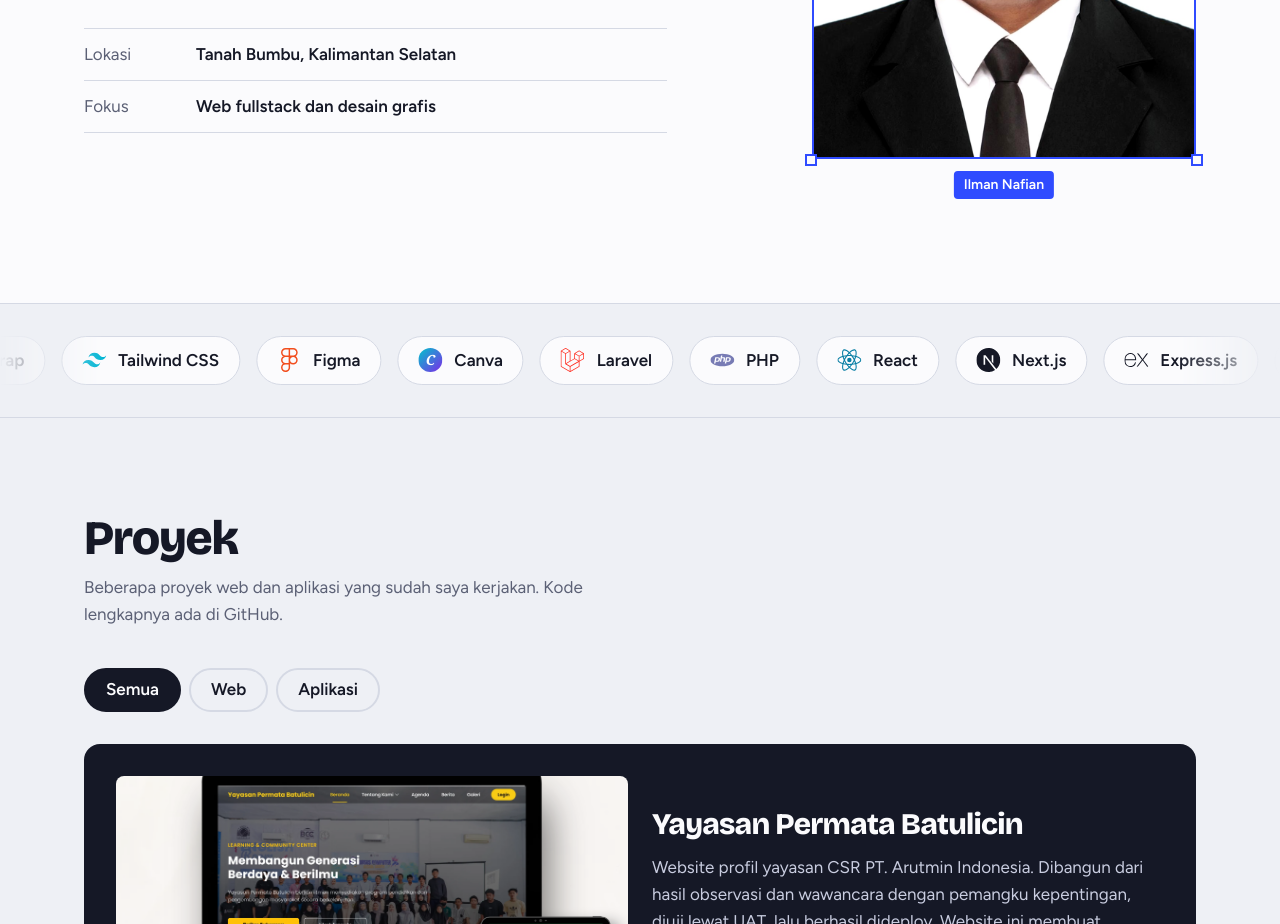
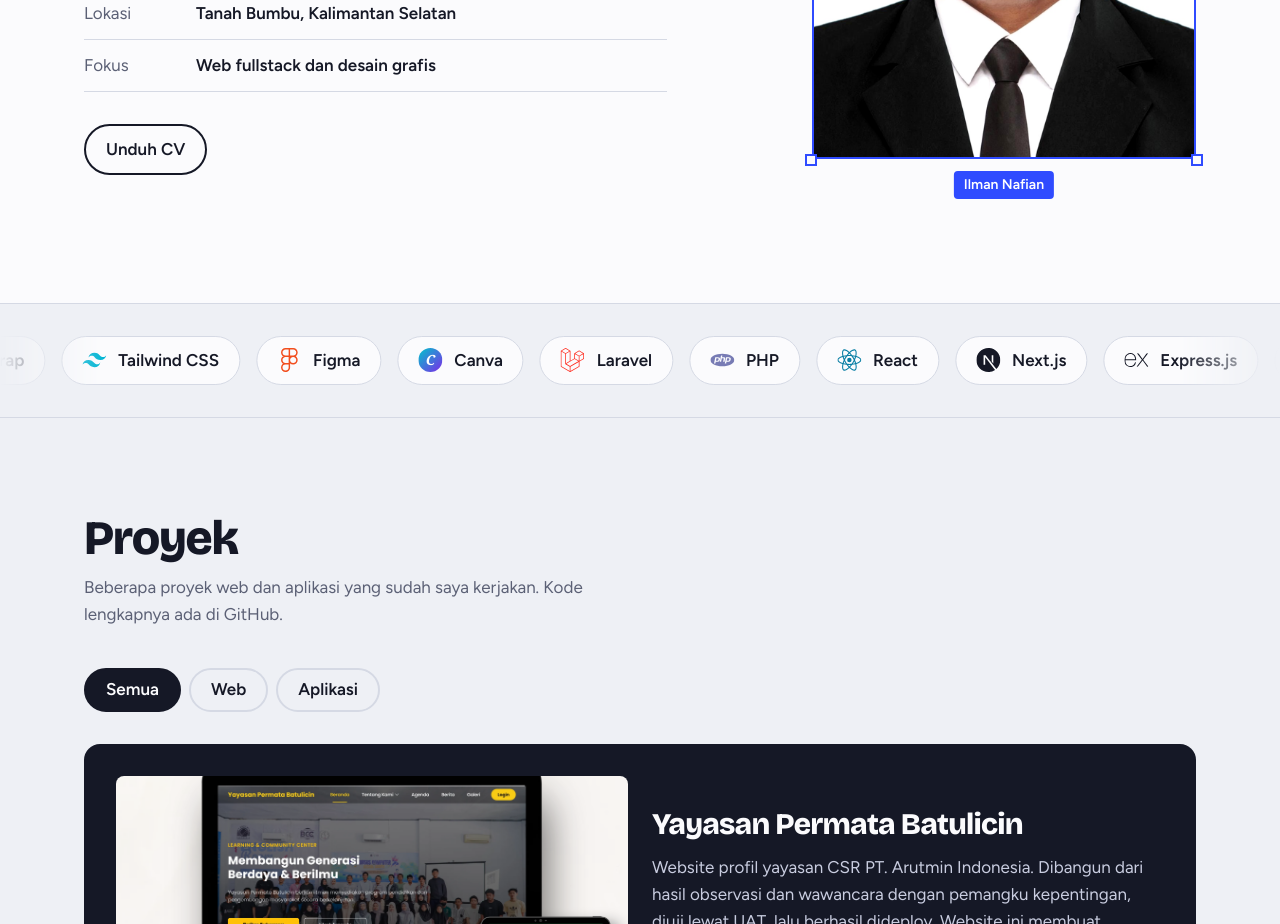
Before and after one commit to ilman011004/Portfolio, a React (Vite) app: page / in a window 1280 px wide. Shown: the part 1360-2284 px from the top of the page. Built offline with nearby package versions, Linux system fonts and the light colour scheme.

Commit message:
menambahkan cv

```diff
--- a/src/data.js
+++ b/src/data.js
@@ -27,7 +27,7 @@ export const profile = {
   // Foto ada di public/foto.jpg
   photo: '/foto.jpg',
   // Taruh CV di public/cv-ilman-nafian.pdf lalu ganti jadi '/cv-ilman-nafian.pdf'
-  cv: '',
+  cv: '/cv-ilman-nafian.pdf',
 }
 
 export const skills = [
```
Also changed, not shown: 1 other file (tests, documents, lock files or other folders).
